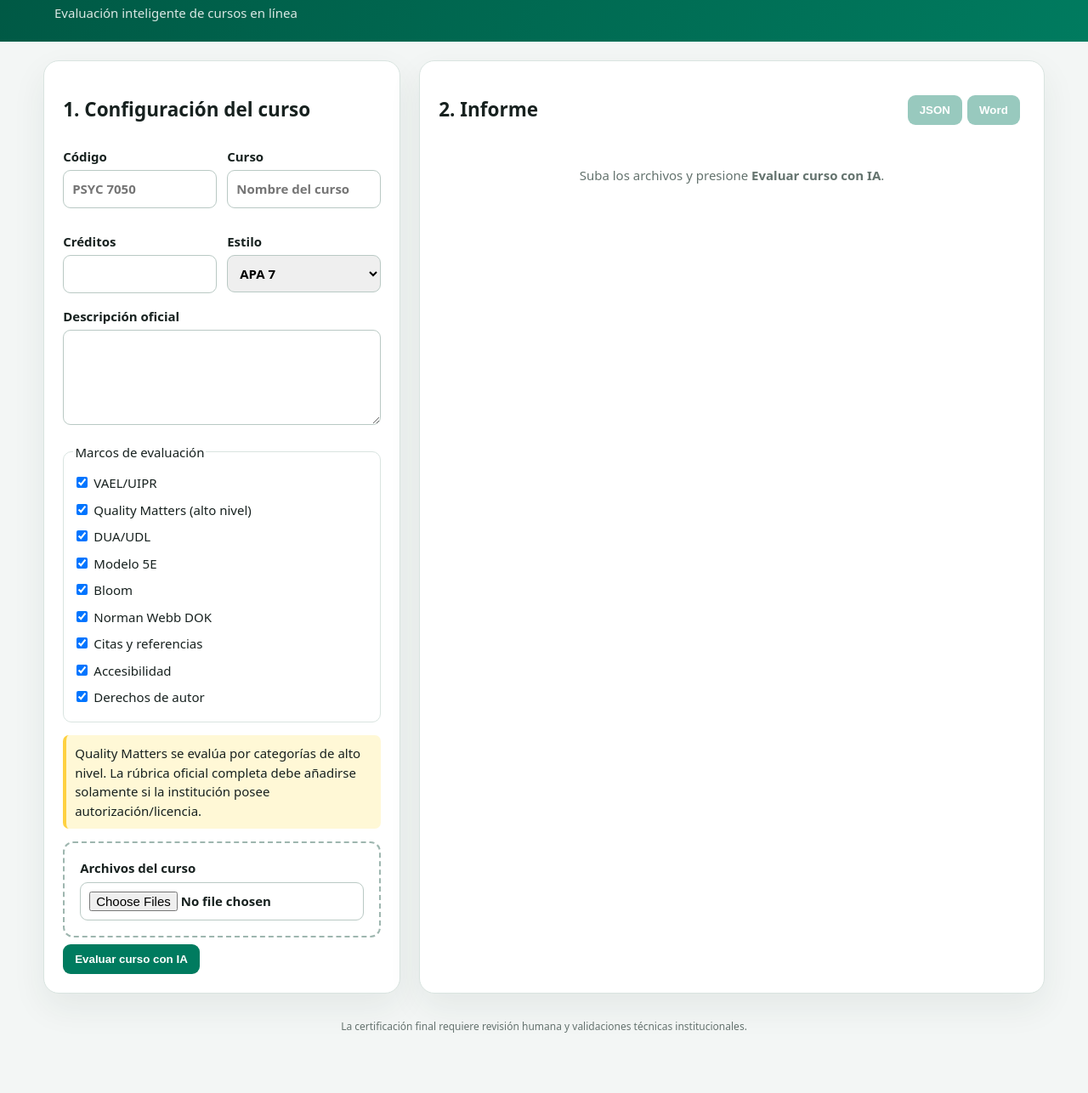
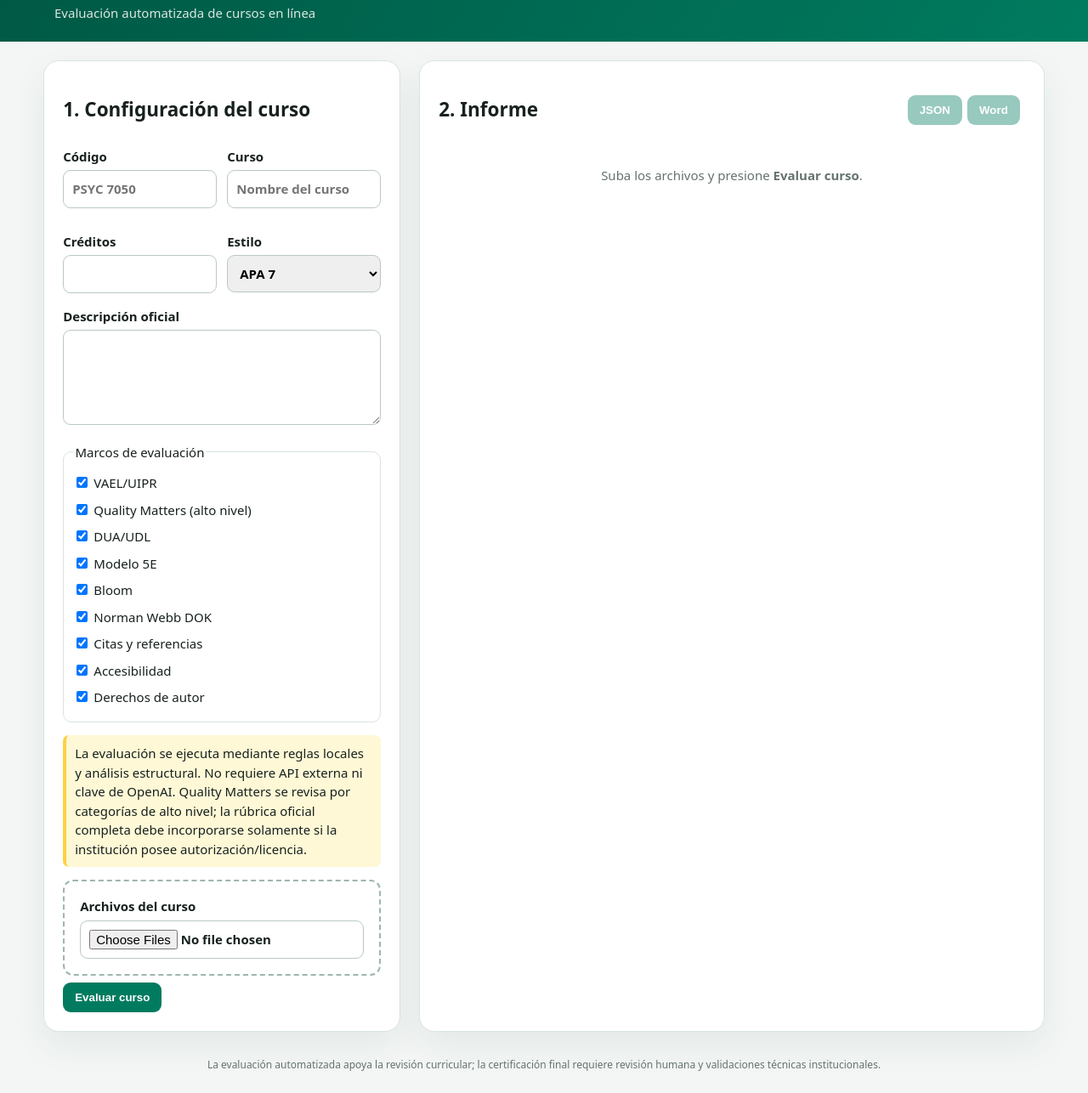
Before and after one commit to eagarcia77/ucan-ai-course-evaluator, a plain HTML site: page index.html in a window 1280 px wide. Shown: the part 67-1353 px from the top of the page at 85% size. Before the commit the page ends 1308 px from the top, so only its background shows below. Drawn offline with Linux system fonts and the light colour scheme.

Commit message:
Update UI for local rules evaluation

```diff
--- a/index.html
+++ b/index.html
@@ -2,10 +2,10 @@
 <html lang="es">
 <head>
 <meta charset="utf-8"><meta name="viewport" content="width=device-width,initial-scale=1">
-<title>UCAN AI Course Evaluator</title><link rel="stylesheet" href="styles.css">
+<title>UCAN Course Evaluator</title><link rel="stylesheet" href="styles.css">
 </head>
 <body>
-<header><h1>UCAN AI Course Evaluator</h1><p>Evaluación inteligente de cursos en línea</p></header>
+<header><h1>UCAN Course Evaluator</h1><p>Evaluación automatizada de cursos en línea</p></header>
 <main>
 <section class="card">
 <h2>1. Configuración del curso</h2>
@@ -28,18 +28,18 @@
 <label><input type="checkbox" name="framework" value="accessibility" checked> Accesibilidad</label>
 <label><input type="checkbox" name="framework" value="copyright" checked> Derechos de autor</label>
 </fieldset>
-<div class="note">Quality Matters se evalúa por categorías de alto nivel. La rúbrica oficial completa debe añadirse solamente si la institución posee autorización/licencia.</div>
+<div class="note">La evaluación se ejecuta mediante reglas locales y análisis estructural. No requiere API externa ni clave de OpenAI. Quality Matters se revisa por categorías de alto nivel; la rúbrica oficial completa debe incorporarse solamente si la institución posee autorización/licencia.</div>
 <label class="upload">Archivos del curso<input id="files" name="files" type="file" multiple accept=".pdf,.docx,.pptx,.xlsx,.txt,.md,.html,.csv"></label>
 <div id="selected"></div>
-<button>Evaluar curso con IA</button>
+<button>Evaluar curso</button>
 </form>
 </section>
 <section class="card">
 <div class="head"><h2>2. Informe</h2><div><button id="json" disabled>JSON</button><button id="word" disabled>Word</button></div></div>
-<div id="status">Suba los archivos y presione <strong>Evaluar curso con IA</strong>.</div>
+<div id="status">Suba los archivos y presione <strong>Evaluar curso</strong>.</div>
 <article id="report"></article>
 </section>
 </main>
-<footer>La certificación final requiere revisión humana y validaciones técnicas institucionales.</footer>
+<footer>La evaluación automatizada apoya la revisión curricular; la certificación final requiere revisión humana y validaciones técnicas institucionales.</footer>
 <script src="app.js"></script>
 </body></html>
```
